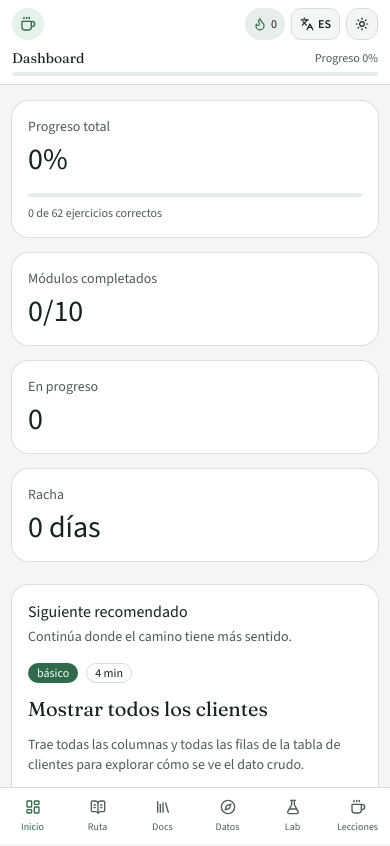
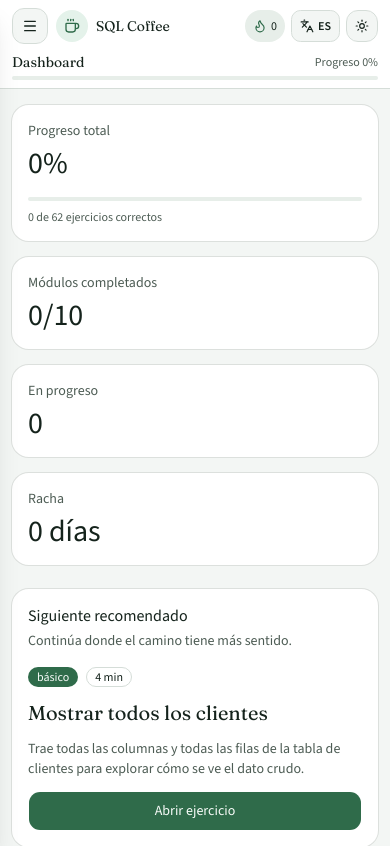
Before and after one commit to Carmyty/sql-coffee-playground, a Next.js app: page / in a window 390 px wide. Shown: the top 846 px of the page. Built offline with nearby package versions, Linux system fonts and the light colour scheme.

Commit message:
Add hamburger menu for navbar navigation
Collapse Dashboard, Learn, Docs, and other nav links behind a
collapsible hamburger drawer so the top bar stays compact and
scroll-free on all screen sizes.

Co-authored-by: Carmyty <Carmyty@users.noreply.github.com>

```diff
--- a/src/components/layout/app-navbar.tsx
+++ b/src/components/layout/app-navbar.tsx
@@ -11,11 +11,13 @@ import {
   Languages,
   LayoutDashboard,
   Library,
+  Menu,
   Moon,
   Sun,
+  X,
 } from "lucide-react";
 import { useTheme } from "next-themes";
-import { useEffect, useState } from "react";
+import { useEffect, useId, useState } from "react";
 import { cn } from "@/lib/utils";
 import { useLanguage } from "@/hooks/use-language";
 import { useProgress } from "@/hooks/use-progress";
@@ -48,61 +50,67 @@ export function AppNavbar({ title }: { title?: string }) {
   const { resolvedTheme, setTheme } = useTheme();
   const { completedCount, state } = useProgress();
   const [mounted, setMounted] = useState(false);
+  const [menuOpen, setMenuOpen] = useState(false);
+  const menuId = useId();
   const percent = Math.round((completedCount / Math.max(ALL_EXERCISES.length, 1)) * 100);
   const isDark = mounted && resolvedTheme === "dark";
+  const es = locale === "es";
 
   useEffect(() => {
     setMounted(true);
   }, []);
 
+  useEffect(() => {
+    setMenuOpen(false);
+  }, [pathname]);
+
+  useEffect(() => {
+    if (!menuOpen) return;
+    const onKey = (event: KeyboardEvent) => {
+      if (event.key === "Escape") setMenuOpen(false);
+    };
+    window.addEventListener("keydown", onKey);
+    const prev = document.body.style.overflow;
+    document.body.style.overflow = "hidden";
+    return () => {
+      window.removeEventListener("keydown", onKey);
+      document.body.style.overflow = prev;
+    };
+  }, [menuOpen]);
+
   return (
     <>
       <header className="sticky top-0 z-40 overflow-x-hidden border-b border-[color:var(--border-soft)] bg-[color:var(--surface)] pt-[env(safe-area-inset-top)]">
         <div className="mx-auto flex max-w-[1600px] items-center gap-2 px-3 py-2 sm:px-4 md:px-6">
-          <Link href="/" className="flex shrink-0 items-center gap-2">
-            <div className="flex size-8 items-center justify-center rounded-xl bg-[color:var(--accent-soft)] sm:size-9 sm:rounded-2xl">
+          <Button
+            type="button"
+            variant="outline"
+            size="icon"
+            className="size-9 shrink-0 border-[color:var(--border-soft)]"
+            aria-label={menuOpen ? (es ? "Cerrar menú" : "Close menu") : es ? "Abrir menú" : "Open menu"}
+            aria-expanded={menuOpen}
+            aria-controls={menuId}
+            onClick={() => setMenuOpen((open) => !open)}
+          >
+            {menuOpen ? <X className="size-4" /> : <Menu className="size-4" />}
+          </Button>
+
+          <Link href="/" className="flex min-w-0 shrink items-center gap-2">
+            <div className="flex size-8 shrink-0 items-center justify-center rounded-xl bg-[color:var(--accent-soft)] sm:size-9 sm:rounded-2xl">
               <Coffee className="size-4 text-[color:var(--accent)]" />
             </div>
-            <div className="hidden leading-tight xl:block">
-              <p className="font-[family-name:var(--font-display)] text-sm text-[color:var(--ink)]">
+            <div className="min-w-0 leading-tight">
+              <p className="truncate font-[family-name:var(--font-display)] text-sm text-[color:var(--ink)] sm:text-base">
                 SQL Coffee
               </p>
-              <p className="text-[10px] text-[color:var(--muted-text)]">Playground</p>
+              <p className="hidden text-[10px] text-[color:var(--muted-text)] sm:block">Playground</p>
             </div>
           </Link>
-
-          <nav
-            className="hidden min-w-0 flex-1 items-center justify-center gap-0.5 lg:flex xl:gap-1"
-            aria-label="Principal"
-          >
-            {links.map((link) => {
-              const active = isActive(pathname, link.href);
-              const Icon = link.icon;
-              return (
-                <Link
-                  key={link.href}
-                  href={link.href}
-                  aria-current={active ? "page" : undefined}
-                  title={t(link.labelKey)}
-                  className={cn(
-                    "inline-flex max-w-[9.5rem] items-center gap-1 rounded-lg px-2 py-1.5 text-xs font-medium transition-colors xl:max-w-none xl:gap-1.5 xl:px-2.5 xl:text-sm",
-                    active
-                      ? "bg-[color:var(--accent)] text-[color:var(--primary-foreground)]"
-                      : "text-[color:var(--ink)]/80 hover:bg-[color:var(--cream)]"
-                  )}
-                >
-                  <Icon className="size-3.5 shrink-0" aria-hidden />
-                  <span className="truncate xl:hidden">{t(link.shortKey)}</span>
-                  <span className="hidden truncate xl:inline">{t(link.labelKey)}</span>
-                </Link>
-              );
-            })}
-          </nav>
 
           <div className="ml-auto flex shrink-0 items-center gap-1.5 sm:gap-2">
             <div
               className="inline-flex h-8 items-center gap-1 rounded-full bg-[color:var(--cream)] px-2 text-xs text-[color:var(--ink)] sm:h-9 sm:px-2.5 sm:text-sm"
-              title={locale === "es" ? "Racha de días activos" : "Active day streak"}
+              title={es ? "Racha de días activos" : "Active day streak"}
             >
               <Flame className="size-3.5 text-[color:var(--accent)] sm:size-4" aria-hidden />
               <span className="tabular-nums">{state.streak}</span>
@@ -113,12 +121,12 @@ export function AppNavbar({ title }: { title?: string }) {
               variant="outline"
               size="sm"
               className="pressable h-8 gap-1 border-[color:var(--border-soft)] px-2 sm:h-9 sm:px-2.5"
-              aria-label={locale === "es" ? t("languageToEn") : t("languageToEs")}
-              title={locale === "es" ? t("languageToEn") : t("languageToEs")}
+              aria-label={es ? t("languageToEn") : t("languageToEs")}
+              title={es ? t("languageToEn") : t("languageToEs")}
               onClick={toggleLocale}
             >
               <Languages className="size-3.5 sm:size-4" />
-              <span className="text-xs font-semibold tabular-nums">{locale === "es" ? "ES" : "EN"}</span>
+              <span className="text-xs font-semibold tabular-nums">{es ? "ES" : "EN"}</span>
             </Button>
             <Button
               type="button"
@@ -147,11 +155,54 @@ export function AppNavbar({ title }: { title?: string }) {
         </div>
       </header>
 
-      <nav
-        className="fixed inset-x-0 bottom-0 z-[100] border-t border-[color:var(--border-soft)] bg-[color:var(--surface)] pb-[env(safe-area-inset-bottom)] lg:hidden"
-        aria-label="Navegación móvil"
+      {/* Backdrop */}
+      <button
+        type="button"
+        aria-hidden={!menuOpen}
+        tabIndex={menuOpen ? 0 : -1}
+        className={cn(
+          "fixed inset-0 z-50 bg-black/25 transition-opacity",
+          menuOpen ? "opacity-100" : "pointer-events-none opacity-0"
+        )}
+        onClick={() => setMenuOpen(false)}
+      />
+
+      {/* Collapsible nav drawer */}
+      <aside
+        id={menuId}
+        role="dialog"
+        aria-modal="true"
+        aria-label={es ? "Menú de navegación" : "Navigation menu"}
+        className={cn(
+          "fixed top-0 left-0 z-[60] flex h-dvh w-[min(18rem,88vw)] flex-col border-r border-[color:var(--border-soft)] bg-[color:var(--surface)] shadow-xl transition-transform duration-200 ease-out",
+          menuOpen ? "translate-x-0" : "-translate-x-full pointer-events-none"
+        )}
       >
-        <div className="flex w-full">
+        <div className="flex items-center justify-between gap-2 border-b border-[color:var(--border-soft)] px-4 py-3 pt-[max(0.75rem,env(safe-area-inset-top))]">
+          <div className="flex items-center gap-2">
+            <div className="flex size-9 items-center justify-center rounded-2xl bg-[color:var(--accent-soft)]">
+              <Coffee className="size-4 text-[color:var(--accent)]" />
+            </div>
+            <div className="leading-tight">
+              <p className="font-[family-name:var(--font-display)] text-base text-[color:var(--ink)]">
+                SQL Coffee
+              </p>
+              <p className="text-[10px] text-[color:var(--muted-text)]">Playground</p>
+            </div>
+          </div>
+          <Button
+            type="button"
+            variant="ghost"
+            size="icon"
+            className="size-9"
+            aria-label={es ? "Cerrar menú" : "Close menu"}
+            onClick={() => setMenuOpen(false)}
+          >
+            <X className="size-4" />
+          </Button>
+        </div>
+
+        <nav className="flex flex-1 flex-col gap-1 overflow-y-auto p-3" aria-label="Principal">
           {links.map((link) => {
             const active = isActive(pathname, link.href);
             const Icon = link.icon;
@@ -160,18 +211,35 @@ export function AppNavbar({ title }: { title?: string }) {
                 key={link.href}
                 href={link.href}
                 aria-current={active ? "page" : undefined}
+                onClick={() => setMenuOpen(false)}
                 className={cn(
-                  "flex min-h-14 min-w-0 flex-1 flex-col items-center justify-center gap-1 px-0.5 text-[10px] font-medium sm:text-[11px]",
-                  active ? "text-[color:var(--accent)]" : "text-[color:var(--muted-text)]"
+                  "flex min-h-11 items-center gap-3 rounded-xl px-3 py-2.5 text-sm font-medium transition-colors",
+                  active
+                    ? "bg-[color:var(--accent)] text-[color:var(--primary-foreground)] shadow-sm"
+                    : "text-[color:var(--ink)]/85 hover:bg-[color:var(--cream)]"
                 )}
               >
                 <Icon className="size-4 shrink-0" aria-hidden />
-                <span className="max-w-full truncate px-0.5">{t(link.shortKey)}</span>
+                {t(link.labelKey)}
               </Link>
             );
           })}
-        </div>
-      </nav>
+        </nav>
+
+        <p className="border-t border-[color:var(--border-soft)] p-4 text-xs leading-relaxed text-[color:var(--muted-text)]">
+          {es ? (
+            <>
+              Lectura en <code className="rounded bg-[color:var(--cream)] px-1">coffee_chain</code>.
+              Escritura solo en <code className="rounded bg-[color:var(--cream)] px-1">sql_playground</code>.
+            </>
+          ) : (
+            <>
+              Read from <code className="rounded bg-[color:var(--cream)] px-1">coffee_chain</code>. Write
+              only in <code className="rounded bg-[color:var(--cream)] px-1">sql_playground</code>.
+            </>
+          )}
+        </p>
+      </aside>
     </>
   );
 }
--- a/src/components/layout/app-shell.tsx
+++ b/src/components/layout/app-shell.tsx
@@ -5,7 +5,7 @@ export function AppShell({ children, title }: { children: ReactNode; title?: str
   return (
     <div className="min-h-dvh overflow-x-hidden bg-[color:var(--page-bg)] text-[color:var(--ink)]">
       <AppNavbar title={title} />
-      <main className="mx-auto w-full max-w-[1600px] px-3 py-4 pb-[max(5.5rem,env(safe-area-inset-bottom))] sm:px-4 md:p-6 lg:pb-6">
+      <main className="mx-auto w-full max-w-[1600px] px-3 py-4 pb-[max(1.25rem,env(safe-area-inset-bottom))] sm:px-4 md:p-6">
         {children}
       </main>
     </div>
```
